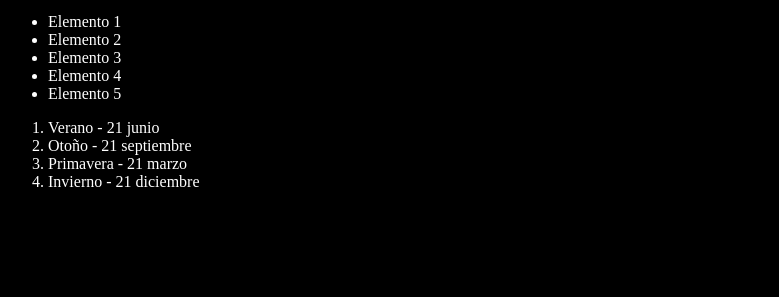
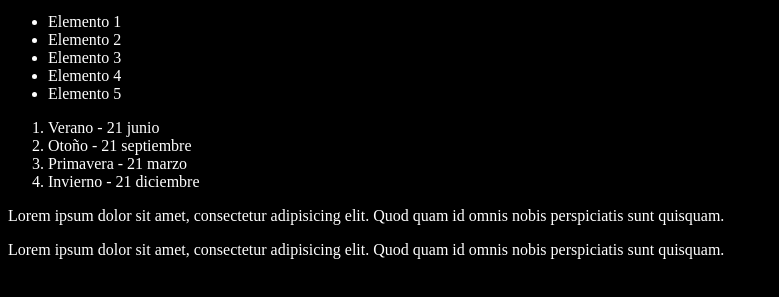
Before and after one commit to CastroCR/youtube-git-invitado, a plain HTML site: page index.html in a window 1280 px wide. Shown: the part 101-398 px from the top of the page, without its empty margins (0-779 px from the left). Drawn offline with Linux system fonts and the light colour scheme.

Commit message:
Agregando 2 parrafos

```diff
--- a/index.html
+++ b/index.html
@@ -26,6 +26,8 @@
     <li>Primavera - 21 marzo</li>
     <li>Invierno - 21 diciembre</li>
   </ol>
+  <p>Lorem ipsum dolor sit amet, consectetur adipisicing elit. Quod quam id omnis nobis perspiciatis sunt quisquam.</p>
+  <p>Lorem ipsum dolor sit amet, consectetur adipisicing elit. Quod quam id omnis nobis perspiciatis sunt quisquam.</p>
   <script src="index.js"></script>
 </body>
 
```
